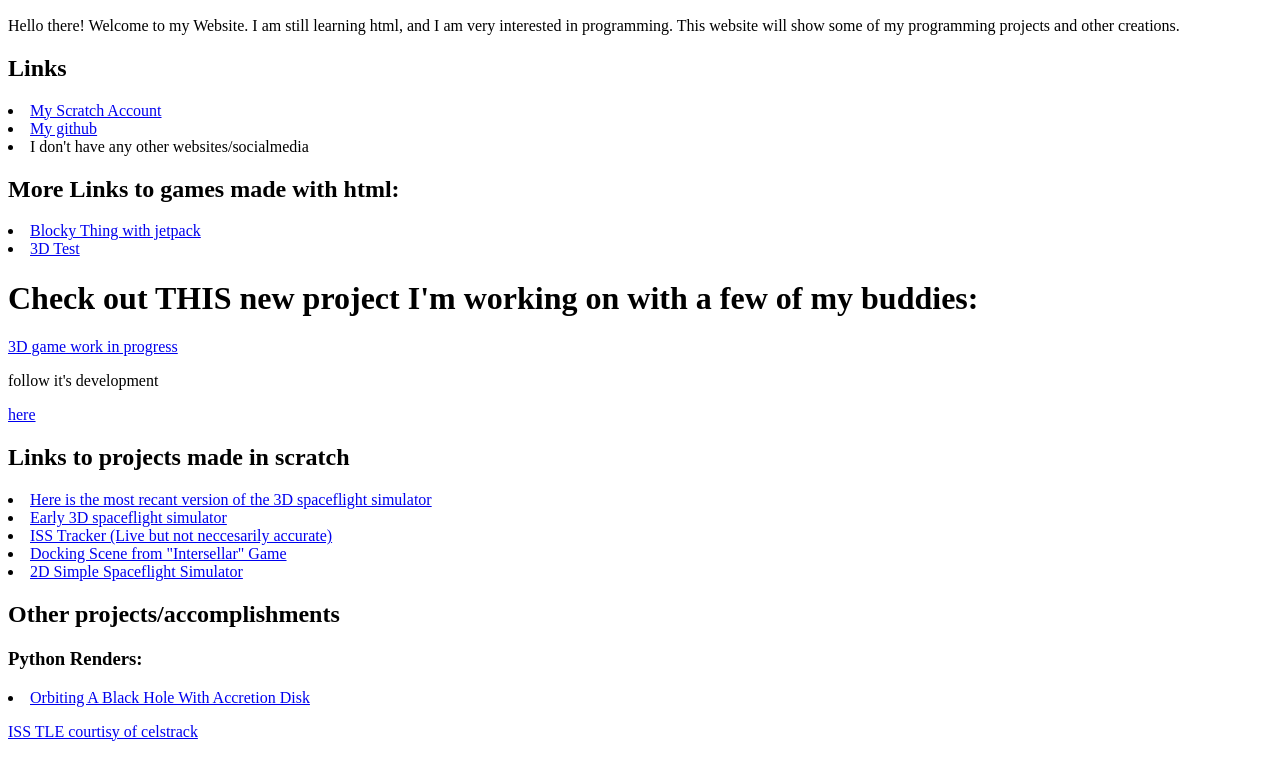
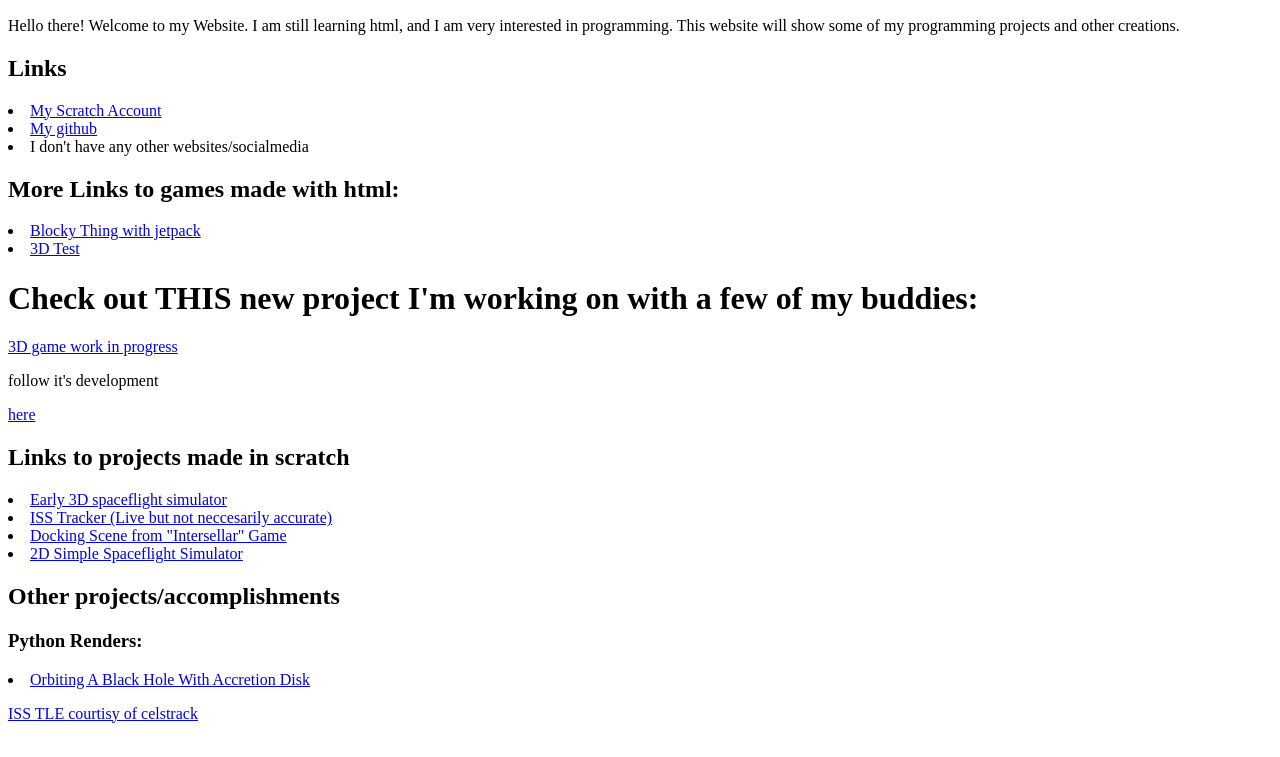
Before and after one commit to dspace1015/home, a plain HTML site: page index.html in a window 1280 px wide. Shown: the part 110-867 px from the top of the page. Drawn offline with Linux system fonts and the light colour scheme.

Commit message:
Update index.html

```diff
--- a/index.html
+++ b/index.html
@@ -27,7 +27,6 @@ I am still learning html, and I am very interested in programming. This website
 
 <p></p>
 <h2>Links to projects made in scratch</h2>
-<li><a href="3Dspaceflight.html">Here is the most recant version of the 3D spaceflight simulator</a></li>
 <li><a href="https://turbowarp.org/1116871901?fps=60&hqpen&size=680x360">Early 3D spaceflight simulator</a></li>
 <li><a href="https://scratch.mit.edu/projects/1104080016/">ISS Tracker (Live but not neccesarily accurate)</a></li>
 <li><a href="https://turbowarp.org/1048992673?fps=60&hqpen&size=680x360">Docking Scene from "Intersellar" Game</a></li>
```
